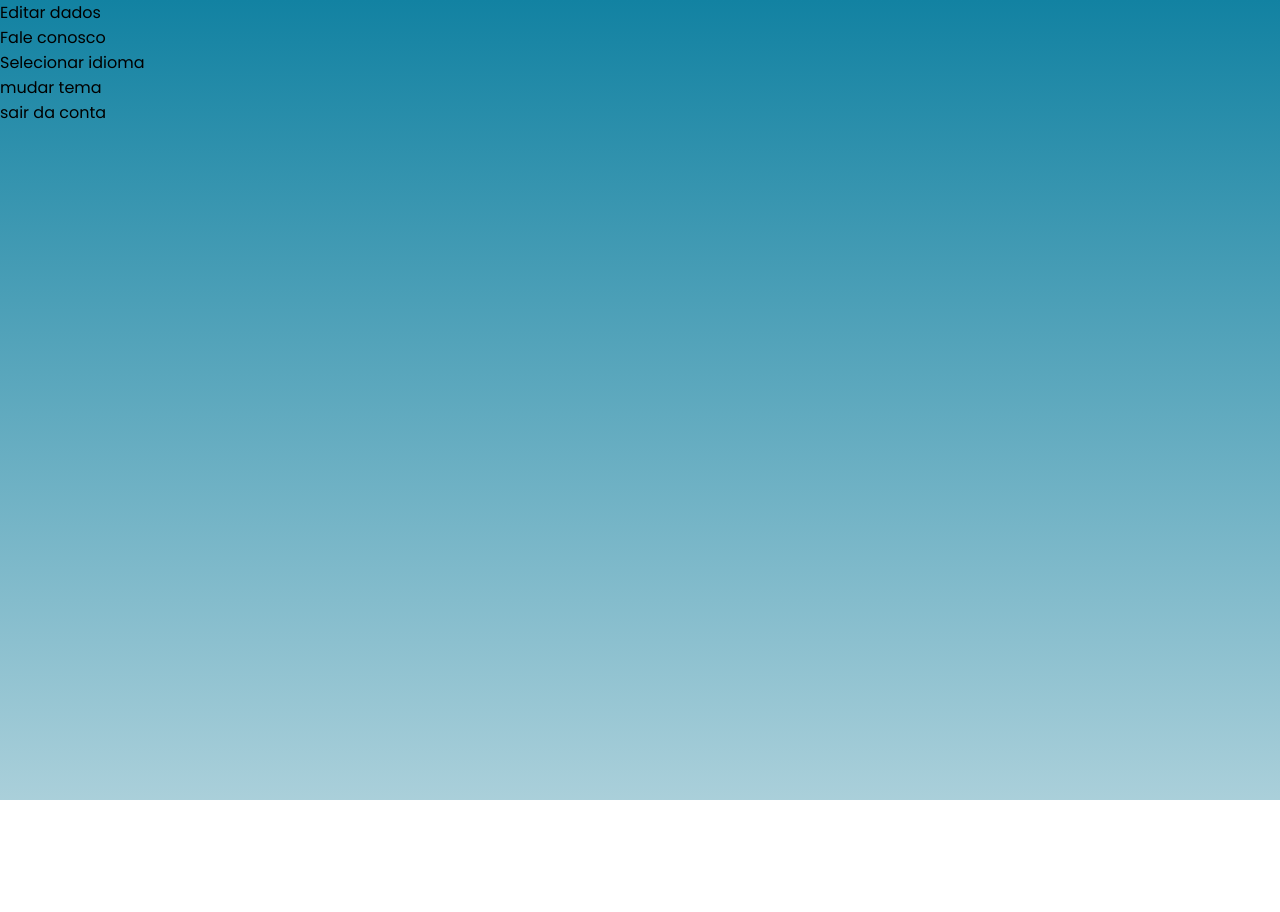
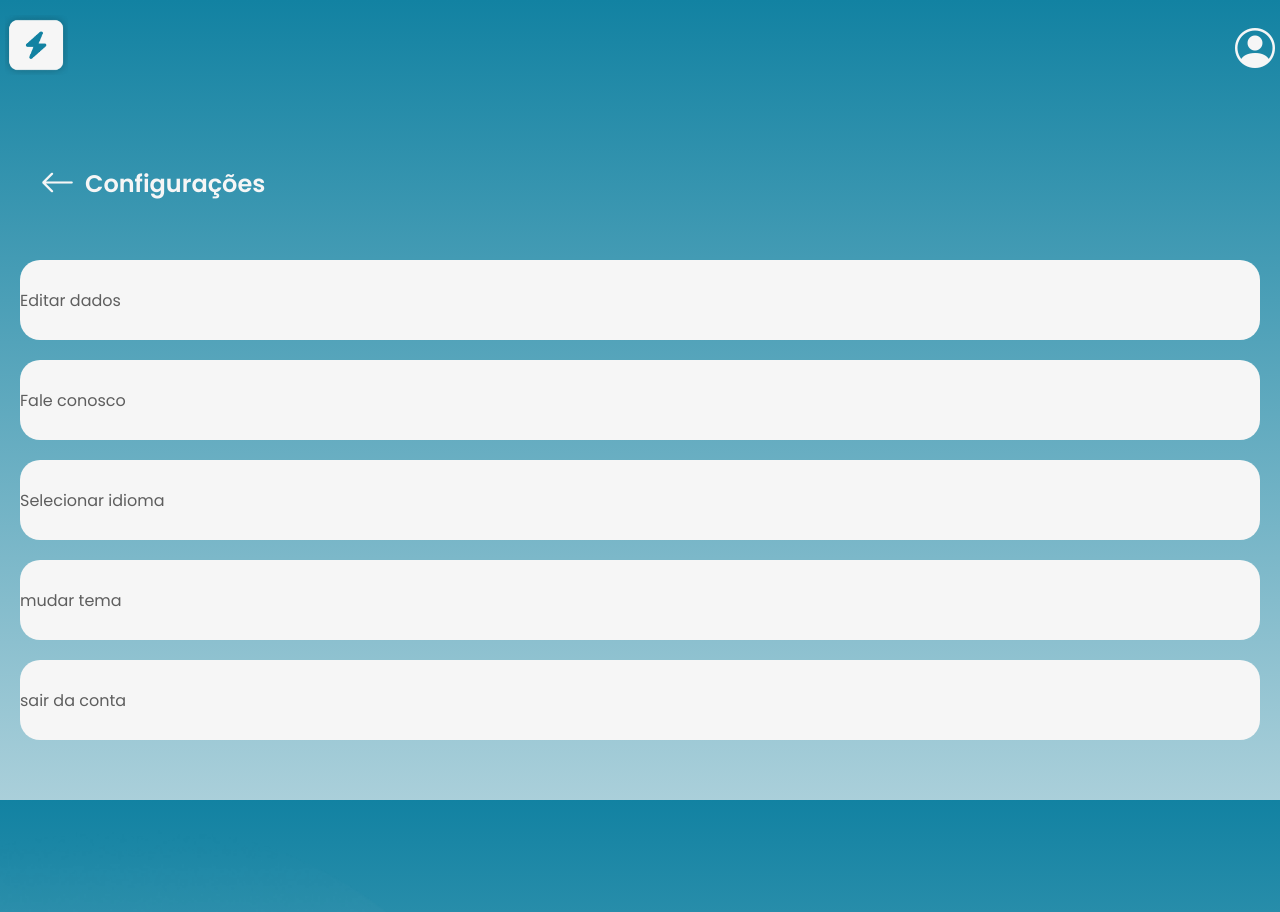
Before and after one commit to KauaBrenoQuerubino/Revisai-Front, an Angular app: page /config in a window 1280 px wide. Shown: the top 912 px of the page. Before the commit the page ends 800 px from the top, so only its background shows below. Built offline with nearby package versions, Linux system fonts and the light colour scheme.

Commit message:
Finalizar editar

```diff
--- a/src/app/app.routes.ts
+++ b/src/app/app.routes.ts
@@ -6,6 +6,7 @@ import { FlashcardComponent } from './components/decks/flashcard/flashcard.compo
 import { ColecaoComponent } from './components/decks/colecao/colecao.component';
 import { MydecksComponent } from './components/mydecks/mydecks.component';
 import { ConfigComponent } from './components/config/config.component';
+import { EditDacksComponent } from './components/edit-dacks/edit-dacks.component';
 
 export const routes: Routes = [
     {
@@ -31,5 +32,9 @@ export const routes: Routes = [
     {
         path:"config",
         component: ConfigComponent
+    },
+    {
+        path:"colecao/:id",
+        component: EditDacksComponent
     }
 ];
--- a/src/app/components/config/config.component.html
+++ b/src/app/components/config/config.component.html
@@ -1,9 +1,22 @@
+<header>
+    <div class="container">
+        <div class="logo">
+            <img src="imgs/Logo-notext.png" alt="">
+        </div>
+        <div>
+            <i class="bi bi-person-circle"></i>
+        </div>
+    </div>
+</header>
+
+
 <section>
+    <h1><i class="bi bi-arrow-left" (click)="Home()"></i>Configurações</h1>
     <div class="container">
-        <div>Editar dados</div>
-        <div>Fale conosco</div>
-        <div>Selecionar idioma</div>
-        <div>mudar tema</div>
-        <div>sair da conta</div>
+        <div><p>Editar dados</p></div>
+        <div><p>Fale conosco</p></div>
+        <div><p>Selecionar idioma</p></div>
+        <div><p>mudar tema</p></div>
+        <div><p>sair da conta</p></div>
     </div>
 </section>
--- a/src/app/components/config/config.component.scss
+++ b/src/app/components/config/config.component.scss
@@ -0,0 +1,84 @@
+ header {
+          color:  var(--white);
+          min-width: 100%;
+
+          padding: 10px 0px;
+
+
+          i {
+              font-size: 40px;
+          }
+          img {
+              height: 60px;
+          }
+
+          .container {
+              padding: 5px;
+              display: flex;
+              align-items: center;
+              justify-content: space-between;
+          }
+
+
+  }
+
+
+section {
+    min-height: 100vh;
+
+    background-image: url("/imgs/backgroundElipse.png");
+
+    background-repeat: no-repeat;
+    background-size: cover;
+    background-position: center;
+    min-height: 100vh;
+    display: flex;
+    flex-direction: column;
+    align-items: center;
+    text-align: start;
+
+    padding: 10px 20px;
+
+    h1 {
+          display: flex;
+          align-items: center;
+          gap: 10px;
+          color: var(--white);
+          font-size: 24px;
+          font-weight: 600;
+          width: 100%;
+          padding: 50px 0;
+
+          i {
+              padding-left: 20px;
+              font-size: 35px;
+          }
+      }
+
+
+    .container {
+        width: 100%;
+        display: flex;
+        flex-direction: column;
+        align-items: center;
+        gap: 20px;
+
+        div {
+            color: #5e5e5e;
+            display: flex;
+            flex-direction: column;
+            align-items: center;
+            justify-content: center;
+            background-color: var(--white);
+            width: 100%;
+            height: 80px;
+            border-radius: 20px;
+            text-align: start;
+
+            p {
+                padding: 2px;
+                width: 100%;
+            }
+        }
+    }
+}
--- a/src/app/components/config/config.component.ts
+++ b/src/app/components/config/config.component.ts
@@ -1,4 +1,5 @@
 import { Component } from '@angular/core';
+import { Router } from '@angular/router';
 
 @Component({
   selector: 'app-config',
@@ -8,4 +9,10 @@ import { Component } from '@angular/core';
 })
 export class ConfigComponent {
 
+
+  constructor(private router: Router){}
+
+  Home() {
+      this.router.navigate([''])
+    }
 }
--- a/src/app/components/decks/decks.component.html
+++ b/src/app/components/decks/decks.component.html
@@ -1,7 +1,10 @@
 @for (item of deck; track item.id) {
   @if (deck.length == 0) {
-    <h1>Nenhum deck cadastrado</h1>
+    <h1><i class="bi bi-arrow-left" (click)="Home()"></i>Nenhum deck cadastrado</h1>
   }@else {
+
+
+
     <section>
 
       <img src="imgs/img1.webp" alt="">
@@ -21,7 +24,7 @@
             <i class="bi bi-plus-lg"></i>
           </button>
           <button>
-            <i class="bi bi-pencil-square"></i>
+            <i class="bi bi-pencil-square" (click)="EditarFlashcards(item.id)"></i>
           </button>
           <button class="play" (click)="irParaFlashCards(item.id)">
             <i class="bi bi-play-fill"></i>
--- a/src/app/components/decks/decks.component.ts
+++ b/src/app/components/decks/decks.component.ts
@@ -46,6 +46,11 @@ export class DecksComponent {
     this.router.navigate(['/flashcard', id]); // rota com parâmetro
   }
 
+
+  EditarFlashcards(id: number) {
+    this.router.navigate(['/colecao', id]); // rota com parâmetro
+  }
+
   carregarDecks(id: number) {
     this.#colecaoService.procurarUsuario(id).subscribe({
       next: (colecao) => {
@@ -73,4 +78,8 @@ export class DecksComponent {
       console.log(`Dialog result: ${result}`);
     });
   }
+
+    Home() {
+      this.router.navigate([''])
+    }
 }
--- a/src/app/components/edit-dacks/edit-dacks.component.html
+++ b/src/app/components/edit-dacks/edit-dacks.component.html
@@ -1 +1,35 @@
-<p>edit-dacks works!</p>
+
+<section class="container">
+
+    <h1><i class="bi bi-arrow-left" (click)="Home()"></i>editar coleção</h1>
+  @if (colecao) {
+    <form (ngSubmit)="salvarColecao()">
+      <label>Nome:</label>
+      <input type="text" [(ngModel)]="colecao.nome" name="nome" />
+
+      <h3>Flashcards</h3>
+
+      @for (item of flashcards; track $index) {
+        <div class="flashcard">
+          <label>Enunciado:</label>
+          <input
+            type="text"
+            [(ngModel)]="item.enunciado"
+            name="enunciado{{$index}}"
+          />
+
+          <label>Resposta:</label>
+          <input
+            type="text"
+            [(ngModel)]="item.resposta"
+            name="resposta{{$index}}"
+          />
+        </div>
+      }
+
+      <button type="submit">💾 Salvar Alterações</button>
+    </form>
+  } @else {
+    <p>Carregando coleção...</p>
+  }
+</section>
--- a/src/app/components/edit-dacks/edit-dacks.component.scss
+++ b/src/app/components/edit-dacks/edit-dacks.component.scss
@@ -0,0 +1,34 @@
+.container {
+  max-width: 600px;
+  margin: 20px auto;
+  display: flex;
+  flex-direction: column;
+  gap: 1rem;
+
+  form {
+    display: flex;
+    flex-direction: column;
+    gap: 1rem;
+  }
+
+  input {
+    width: 100%;
+    padding: 8px;
+    border: 1px solid #ccc;
+    border-radius: 6px;
+  }
+
+  button {
+    background-color: #007bff;
+    color: #fff;
+    border: none;
+    padding: 10px;
+    border-radius: 6px;
+    cursor: pointer;
+    transition: 0.3s;
+
+    &:hover {
+      background-color: #0056b3;
+    }
+  }
+}
--- a/src/app/components/edit-dacks/edit-dacks.component.ts
+++ b/src/app/components/edit-dacks/edit-dacks.component.ts
@@ -1,11 +1,66 @@
-import { Component } from '@angular/core';
+import { Component, inject } from '@angular/core';
+import { ActivatedRoute, Router } from '@angular/router';
+import { FormsModule } from '@angular/forms';
+import { CommonModule } from '@angular/common';
+import { ColecaoService } from '../../service/flashcards/colecao/colecao.service';
+import { Colecao } from '../../Model/flashcard/Colecao.model';
+import { flashcard } from '../../Model/flashcard/Flashcard.model';
 
 @Component({
   selector: 'app-edit-dacks',
-  imports: [],
+  standalone: true,
+  imports: [CommonModule, FormsModule],
   templateUrl: './edit-dacks.component.html',
   styleUrl: './edit-dacks.component.scss'
 })
 export class EditDacksComponent {
 
+
+  constructor(private router: Router){}
+
+
+  #colecaoService = inject(ColecaoService);
+  #route = inject(ActivatedRoute);
+
+  colecao?: Colecao;
+  flashcards: flashcard[] = [];
+  ColecaoID = 0;
+
+  ngOnInit() {
+    this.#route.paramMap.subscribe(params => {
+      const idString = params.get('id');
+      this.ColecaoID = idString ? +idString : 0;
+      if (this.ColecaoID > 0) this.carregarColecao();
+    });
+  }
+
+  carregarColecao() {
+    this.#colecaoService.procurarColecao(this.ColecaoID).subscribe({
+      next: (response) => {
+        this.colecao = response;
+        this.flashcards = response.flashcards ?? [];
+      },
+      error: (error) => {
+        console.error('Erro ao carregar coleção:', error);
+      }
+    });
+  }
+
+  salvarColecao() {
+    if (!this.colecao) return;
+
+    this.#colecaoService.criarColecao(this.colecao).subscribe({
+      next: () => {
+        alert('✅ Coleção atualizada com sucesso!');
+      },
+      error: (err) => {
+        console.error('Erro ao salvar coleção:', err);
+        alert('❌ Erro ao salvar alterações!');
+      }
+    });
+  }
+
+    Home() {
+      this.router.navigate([''])
+    }
 }
--- a/src/app/components/mydecks/mydecks.component.html
+++ b/src/app/components/mydecks/mydecks.component.html
@@ -1,6 +1,25 @@
-<section>
-    <h1>Seus Decks</h1>
-    <div class="container">
-        <app-decks />
-    </div>
+<section class="mydecks">
+
+    <header>
+            <div class="container">
+                <div class="logo">
+                    <img src="imgs/Logo-notext.png" alt="">
+                </div>
+                <div>
+                    <i class="bi bi-person-circle"></i>
+                </div>
+            </div>
+    </header>
+
+    <section>
+        <h1><i class="bi bi-arrow-left" (click)="Home()"></i>Meus Decks</h1>
+        <div class="container">
+            <div class="Decks">
+                <app-decks />
+            </div>
+        </div>
+    </section>
+
 </section>
+
+<button class="center-btn" (click)="openDialog()"><i class="bi bi-plus-lg"></i></button>
--- a/src/app/components/mydecks/mydecks.component.scss
+++ b/src/app/components/mydecks/mydecks.component.scss
@@ -1,12 +1,116 @@
+ .mydecks {
+    min-height: 100vh;
+
+    background-image: url("/imgs/backgroundElipse.png");
+
+    background-repeat: no-repeat;
+    background-size: cover;
+    background-position: center;
+    min-height: 100vh;
+    display: flex;
+    flex-direction: column;
+    align-items: center;
+    justify-content: center;
+    text-align: start;
+
+    padding: 70px 20px;
+
+
+    display: flex;
+    flex-direction: column;
+    justify-content: space-between;
+    align-items: center;
+    padding: 0 5px;
+
+    header {
+          color:  var(--white);
+          min-width: 100%;
+
+          padding: 10px 0px;
+
+
+          i {
+              font-size: 40px;
+          }
+          img {
+              height: 60px;
+          }
+
+          .container {
+              padding: 5px;
+              display: flex;
+              align-items: center;
+              justify-content: space-between;
+          }
+
+
+  }
+
+
   section {
+
+      padding: 8px 0px;
+      display: flex;
+      flex-direction: column;
+      align-items: center;
+      justify-content: center;
+      width: 100%;
+      min-height: 100vh;
+
+      text-align: start;
+
+      h1 {
+          display: flex;
+          align-items: center;
+          gap: 10px;
+          color: var(--white);
+          font-size: 24px;
+          font-weight: 600;
+          width: 100%;
+          padding: 50px 0;
+
+          i {
+              padding-left: 20px;
+              font-size: 35px;
+          }
+      }
+      .container {
+          display: flex;
+          flex-direction: column;
+          align-items: center;
+          justify-content: center;
+          width: 100%;
+      }
+      .Decks {
           padding: 20px;
-    .container {
           border-radius: 20px;
           display: flex;
           flex-direction: column;
           align-items: center;
-        background-color: rgba(0, 0, 0, 0.308);
-        width: 100%;
-        min-height: 100vh ;
+          background-color: rgba(0, 0, 0, 0.089);
+
       }
   }
+}
+
+
+
+  .center-btn {
+      position: fixed;
+      top: 85%;
+      left: 90%;
+      transform: translateX(-50%);
+      background-color: var(--secundary);
+      border: none;
+      width: 70px;
+      height: 70px;
+      border-radius: 50%;
+      display: flex;
+      align-items: center;
+      justify-content: center;
+      color: var(--white);
+      font-size: 30px;
+      cursor: pointer;
+      box-shadow: 0 6px 10px rgba(255, 255, 255, 0.25);
+      transition: background-color 0.3s;
+  }
--- a/src/app/components/mydecks/mydecks.component.ts
+++ b/src/app/components/mydecks/mydecks.component.ts
@@ -1,5 +1,8 @@
-import { Component } from '@angular/core';
+import { Component, inject } from '@angular/core';
 import { DecksComponent } from "../decks/decks.component";
+import { DialogContentColecaoComponent } from '../decks/colecao/dialog-content-colecao/dialog-content-colecao.component';
+import { MatDialog } from '@angular/material/dialog';
+import { Router } from '@angular/router';
 
 @Component({
   selector: 'app-mydecks',
@@ -9,4 +12,25 @@ import { DecksComponent } from "../decks/decks.component";
 })
 export class MydecksComponent {
 
+
+  constructor(private router: Router){}
+
+
+  readonly dialog = inject(MatDialog);
+
+  openDialog() {
+        const dialogRef = this.dialog.open(DialogContentColecaoComponent, {
+          height: '300px',
+          width: '600px',
+        });
+
+        dialogRef.afterClosed().subscribe(result => {
+          console.log(`Dialog result: ${result}`);
+        });
+  }
+
+
+  Home() {
+      this.router.navigate([''])
+    }
 }
```
Lines whose indentation alone changed are shown as unchanged.
